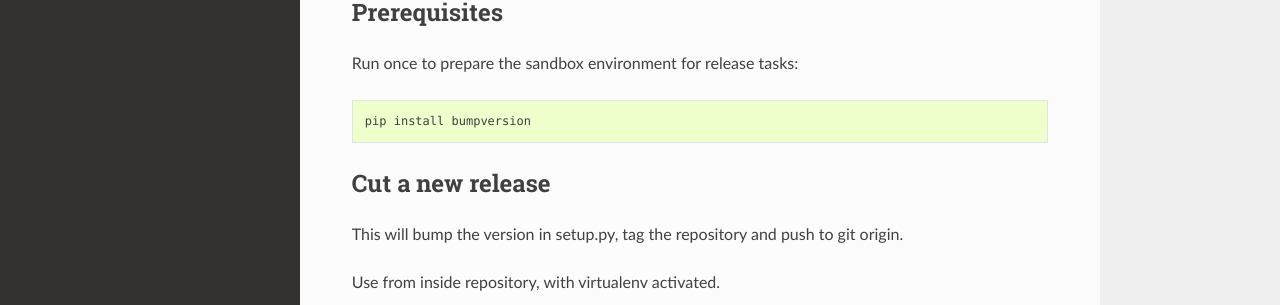
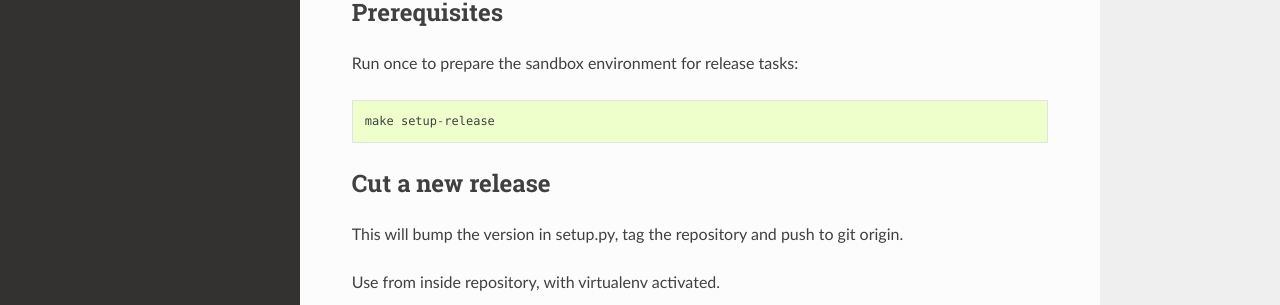
Before and after one commit to Patent2net/P2N, a Sphinx documentation site: the page built from doc/release.rst, in a window 1280 px wide. Shown: the part 164-469 px from the top of the page. Built offline with Sphinx 7.4.7 and the Read the Docs theme 2.0.0, drawn with Linux system fonts in a browser that asks for light colours.

Commit message:
Improve automatic releasing

```diff
--- a/doc/release.rst
+++ b/doc/release.rst
@@ -8,7 +8,7 @@ Prerequisites
 =============
 Run once to prepare the sandbox environment for release tasks::
 
-    pip install bumpversion
+    make setup-release
 
 Cut a new release
 =================
--- /dev/null
+++ b/requirements-release.txt
@@ -0,0 +1,3 @@
+bumpversion==0.5.3
+twine==1.9.1
+keyring==10.5.0
```
Also changed, not shown: 1 other file.
